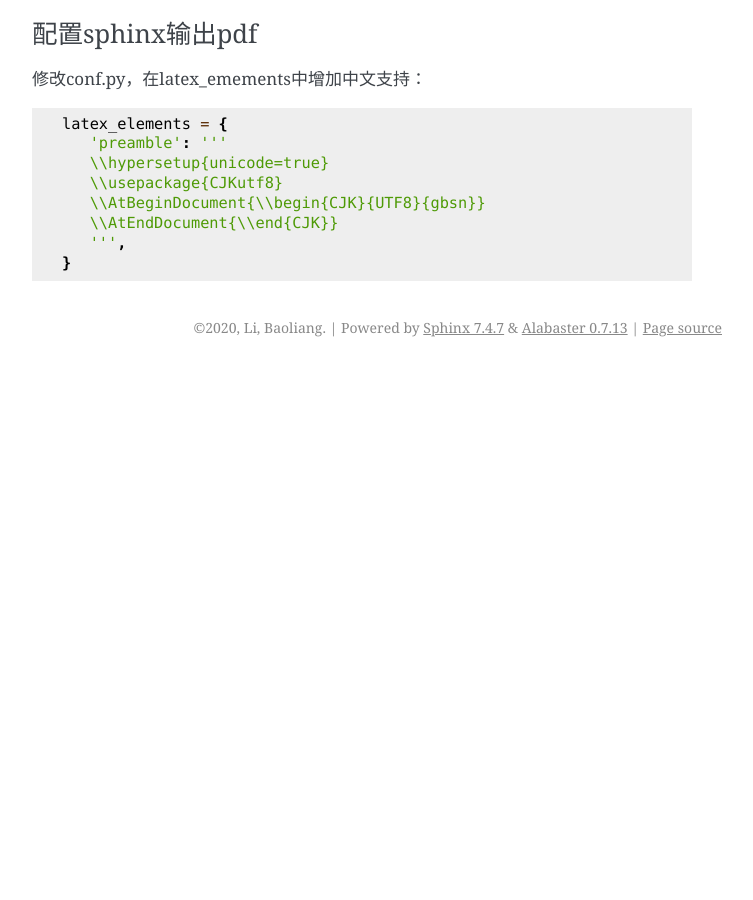
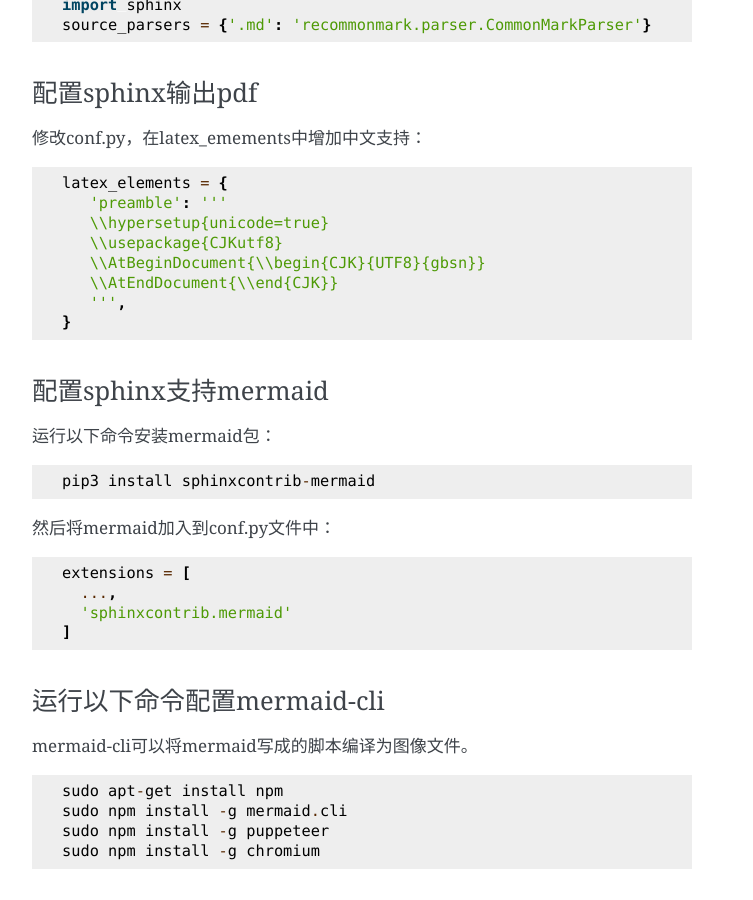
Before and after one commit to happybaoliang/UbuntuTips, a Sphinx documentation site: the page built from source/3-accademy.md, in a window 1280 px wide and 900 px high, scrolled down 39482 px. Shown: the whole window, without its empty margins (388-1141 px from the left). Built offline with Sphinx 7.4.7, drawn with Linux system fonts in a browser that asks for light colours; before the commit the page ends 39849 px from its top, so only the background shows below that; some of the changed text lies outside the part shown.

Commit message:
20210211

````diff
--- a/source/3-accademy.md
+++ b/source/3-accademy.md
@@ -1801,6 +1801,9 @@
 apt-get install latex-cjk-*
 apt-get install texlive-latex-extra
 apt-get install texlive-latex-recommended
+apt-get install texlive-full
+pip3 install sphinx sphinx-autobuild restructuredtext-lint
+pip3 install sphinx_materialdesign_theme sphinxcontrib-plantuml
 ```
 
 ## 配置Sphinx
@@ -1844,3 +1847,24 @@
    ''',
 }
 ```
+### 配置sphinx支持mermaid
+运行以下命令安装mermaid包：
+```
+pip3 install sphinxcontrib-mermaid
+```
+然后将mermaid加入到conf.py文件中：
+```
+extensions = [
+  ...,
+  'sphinxcontrib.mermaid'
+]
+```
+
+### 运行以下命令配置mermaid-cli
+mermaid-cli可以将mermaid写成的脚本编译为图像文件。
+```
+sudo apt-get install npm
+sudo npm install -g mermaid.cli
+sudo npm install -g puppeteer
+sudo npm install -g chromium
+```
````
